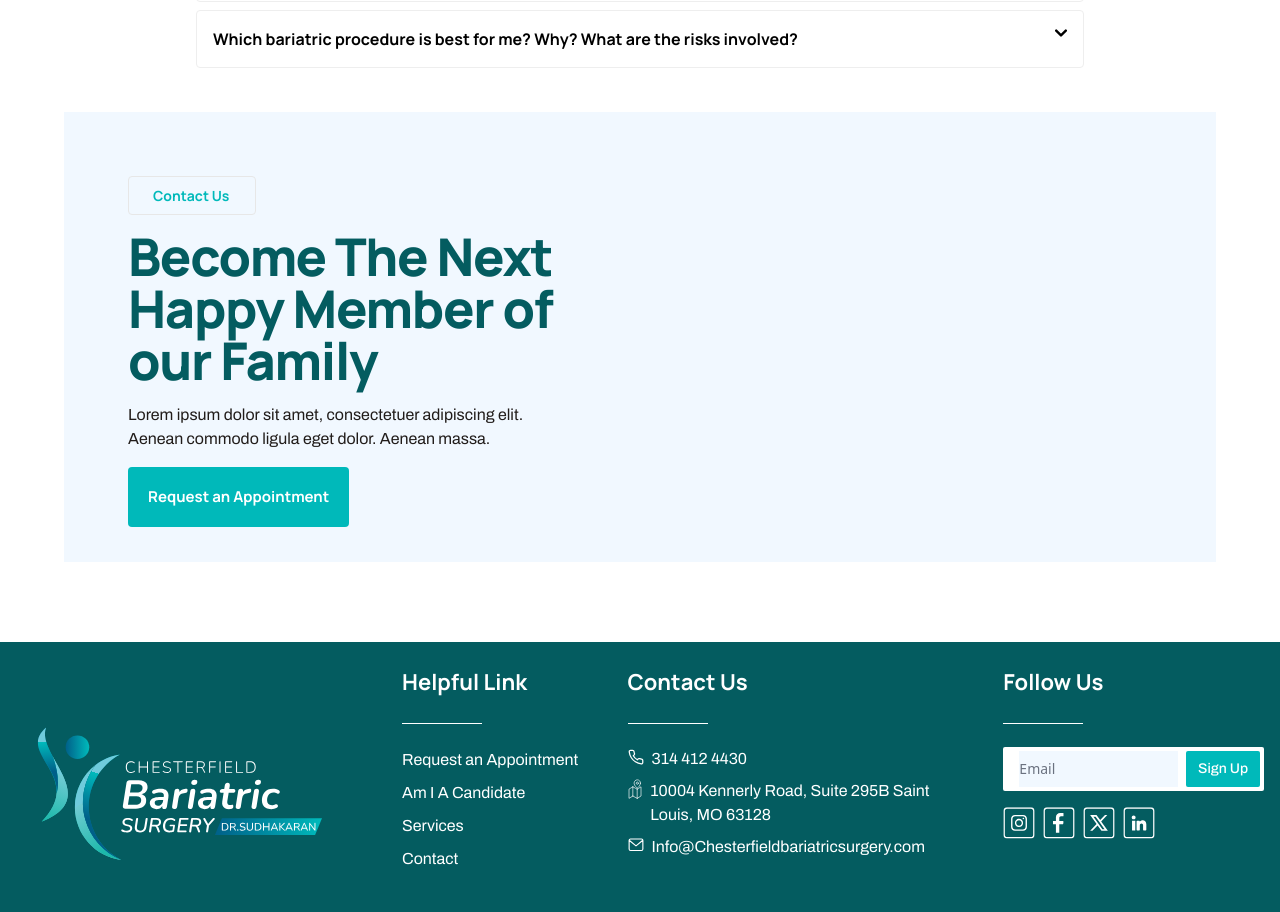
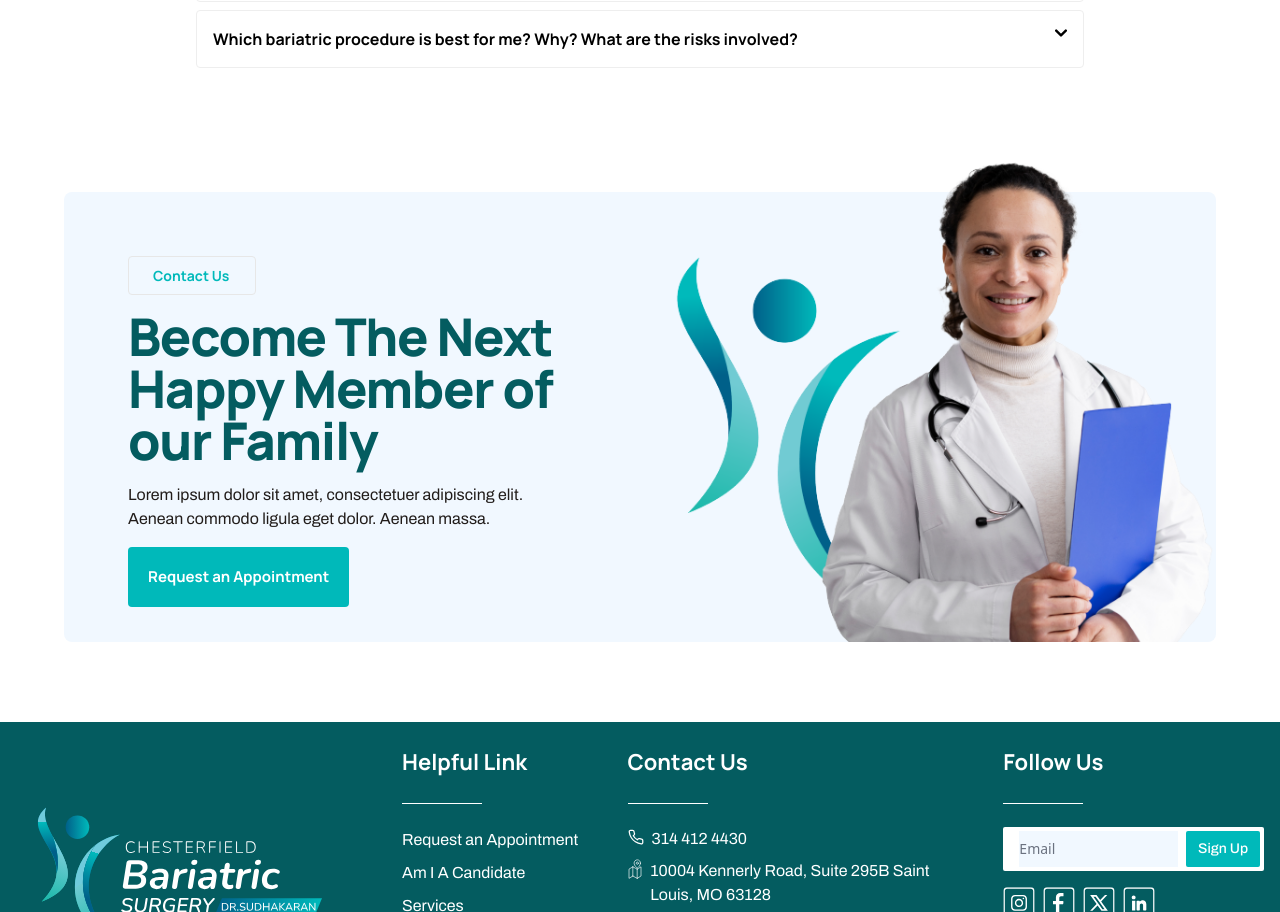
Before and after one commit to Ensemble-Digital-Labs/cbsurgerywebsite, a Vue app: page /services in a window 1280 px wide. Shown: the part 2398-3310 px from the top of the page. Built offline with nearby package versions, Linux system fonts and the light colour scheme.

Commit message:
some changes

```diff
--- a/src/components/ContactSection.vue
+++ b/src/components/ContactSection.vue
@@ -1,7 +1,7 @@
 <template>
-    <div class="max-w-screen-xl mx-auto">
+    <div class="max-w-screen-xl mx-auto my-10 md:my-20">
         <div class="max-w-6xl mx-auto">
-            <div class="grid lg:grid-cols-3 gap-2 place-content-center lg:relative lg:h-[500px] xl:h-[450px] bg-extra-light-teal">
+            <div class="grid lg:grid-cols-3 gap-2 rounded-lg place-content-center lg:relative lg:h-[500px] xl:h-[450px] bg-extra-light-teal">
                 <div class=" lg:col-span-2 p-10 lg:p-16 lg:absolute lg:top-0 lg:left-0 lg:right-0 lg:w-1/2">
                     <div class="border p-2 w-32 rounded border-gray">
                         <h6>Contact Us</h6>
@@ -14,7 +14,7 @@
                 </div>
 
                 <img src="@/assets/img/contact-2.png" alt="" srcset=""
-                    class="lg:h-[500px] w-auto object-cover lg:absolute lg:bottom-0 lg:right-0 hidden ">
+                    class="lg:h-[500px] w-auto object-cover lg:absolute lg:bottom-0 lg:right-0 hidden lg:block">
             </div>
         </div>
     </div>
--- a/src/components/HeroSection.vue
+++ b/src/components/HeroSection.vue
@@ -1,7 +1,7 @@
 <template>
     <div class=" bg-cover bg-center bg-no-repeat md:h-72 bg-[url('@/assets/section.png')] mx-auto py-10 grid content-center ">
         <!-- :style="`background-image: url('@/assets/section.svg')` -->
-        <h2 class="text-[20px] md:text-[40px] text-center tracking-tight">{{title}}</h2>
+        <h2 class="text-[30px] md:text-[40px] text-center tracking-tight">{{title}}</h2>
     </div>
 </template>
 <script>
--- a/src/views/About.vue
+++ b/src/views/About.vue
@@ -1,11 +1,11 @@
 <template>
     <div class="bg-extra-light-teal max-w-screen-2xl mx-auto py-20 md:py-36 md:pb-56 px-4">
         <h6 class="text-center">About us</h6>
-        <h2 class="text-center text-[20px] md:text-[40px]">Chesterfield</h2>
-        <h1 class="text-center text-[26px] md:text-[56px] -mt-4">Bariatric Surgery</h1>
+        <h2 class="text-center text-[34px] md:text-[40px]">Chesterfield</h2>
+        <h1 class="text-center text-[36px] md:text-[56px] -mt-4">Bariatric Surgery</h1>
     </div>
-    <div class="bg-white px-3 md:px-6 py-4 md:py-10 w-4/5 shadow-lg shadow-slate-200 -mt-14 md:-mt-48  mx-auto">
-        <div class="text-center px-5 py-5">
+    <div class="bg-white px-1 md:px-6 py-4 md:py-10 w-10/12 md:w-4/5 shadow-lg shadow-slate-200 -mt-14 md:-mt-48  mx-auto">
+        <div class="text-center px-2 md:px-5 py-5">
             <p>
                 Lorem ipsum dolor sit amet consectetur. In metus viverra morbi mattis ultrices quis. Adipiscing feugiat
                 scelerisque euismod non. Ligula non dui tincidunt nibh maecenas. Non leo vitae quis cras sed tincidunt
```
